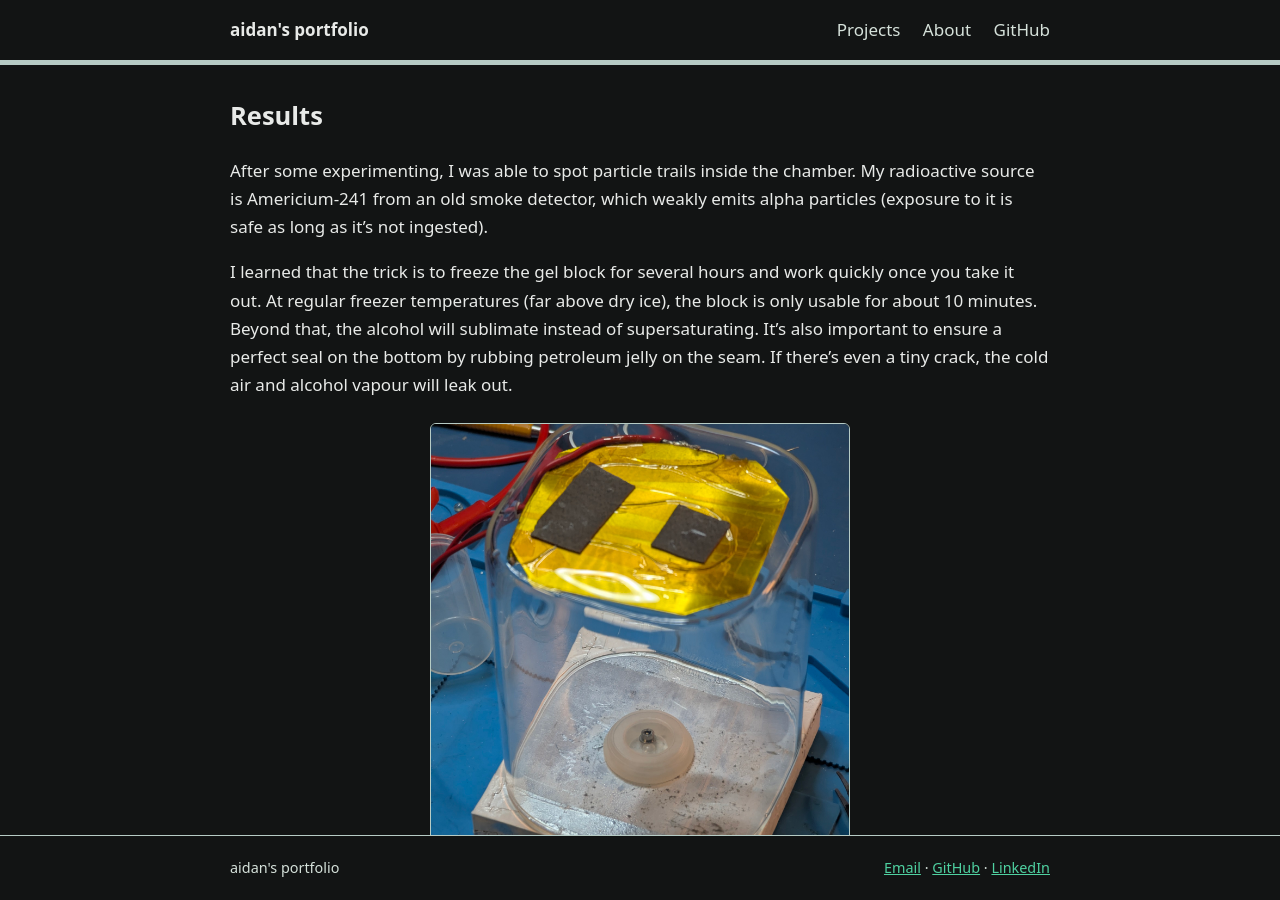
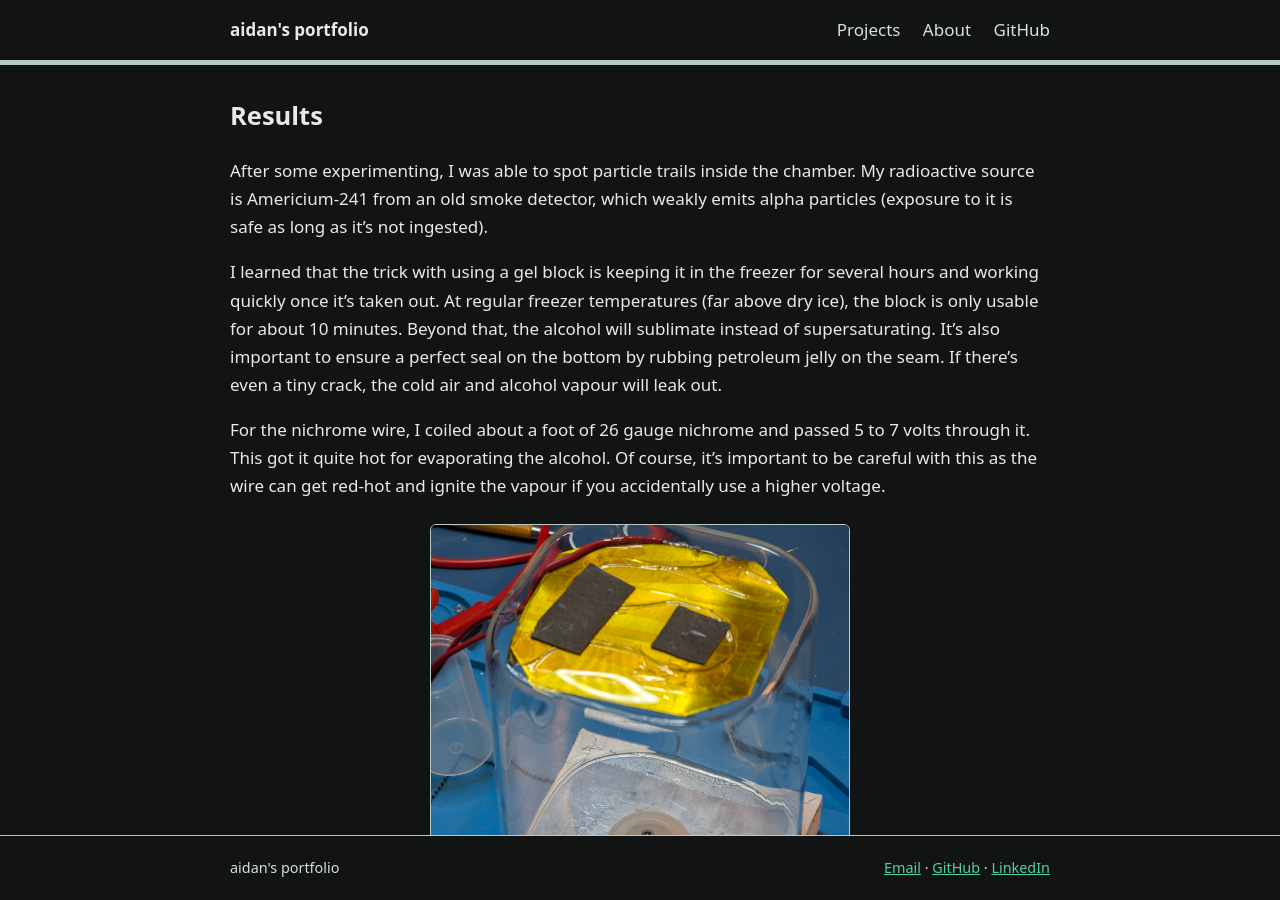
Before and after one commit to aid4n-e/aid4n-e.github.io, a Jekyll site: the page built from _projects/cloud-chamber.md, in a window 1280 px wide and 900 px high, scrolled down 1045 px. Built offline with Jekyll 4.4.1, drawn with Linux system fonts in a browser that asks for light colours; some of the changed text lies outside the part shown.

Commit message:
Update blog post

```diff
--- a/_projects/cloud-chamber.md
+++ b/_projects/cloud-chamber.md
@@ -1,6 +1,6 @@
 ---
-title: Homemade Cloud Chamber
-summary: Glass cloud chamber built with nichrome wire and a frozen gel pad.
+title: Cloud Chamber
+summary: Glass cloud chamber for viewing particle trails, built with nichrome wire and a frozen gel pad.
 tags: [Electronics, Physics]
 ---
 
@@ -25,6 +25,8 @@ I modified it by replacing the boiling water on top with nichrome wire that runs
 
 After some experimenting, I was able to spot particle trails inside the chamber. My radioactive source is Americium-241 from an old smoke detector, which weakly emits alpha particles (exposure to it is safe as long as it's not ingested).
 
-I learned that the trick is to freeze the gel block for several hours and work quickly once you take it out. At regular freezer temperatures (far above dry ice), the block is only usable for about 10 minutes. Beyond that, the alcohol will sublimate instead of supersaturating. It's also important to ensure a perfect seal on the bottom by rubbing petroleum jelly on the seam. If there's even a tiny crack, the cold air and alcohol vapour will leak out.
+I learned that the trick with using a gel block is keeping it in the freezer for several hours and working quickly once it's taken out. At regular freezer temperatures (far above dry ice), the block is only usable for about 10 minutes. Beyond that, the alcohol will sublimate instead of supersaturating. It's also important to ensure a perfect seal on the bottom by rubbing petroleum jelly on the seam. If there's even a tiny crack, the cold air and alcohol vapour will leak out.
+
+For the nichrome wire, I coiled about a foot of 26 gauge nichrome and passed 5 to 7 volts through it. This got it quite hot for evaporating the alcohol. Of course, it's important to be careful with this as the wire can get red-hot and ignite the vapour if you accidentally use a higher voltage.
 
 ![Photo of the cloud chamber]({{ "/assets/img/cloud chamber/chamber.jpg" | relative_url }}){: .img-medium .img-center}
--- a/index.html
+++ b/index.html
@@ -35,7 +35,7 @@ title: Home
 
 <section class="hero">
   <h1>{{ site.tagline }}</h1>
-  <p>I'm a computer science student with a passion for electronics!<br>
+  <p>I'm a computer science student with a passion for electronics.<br>
     I also love music and sound design, game development, analog tech, and the outdoors.</p>
   <!--<p><a class="button" href="{{ '/about/' | relative_url }}">About me</a></p> -->
 </section>
```
